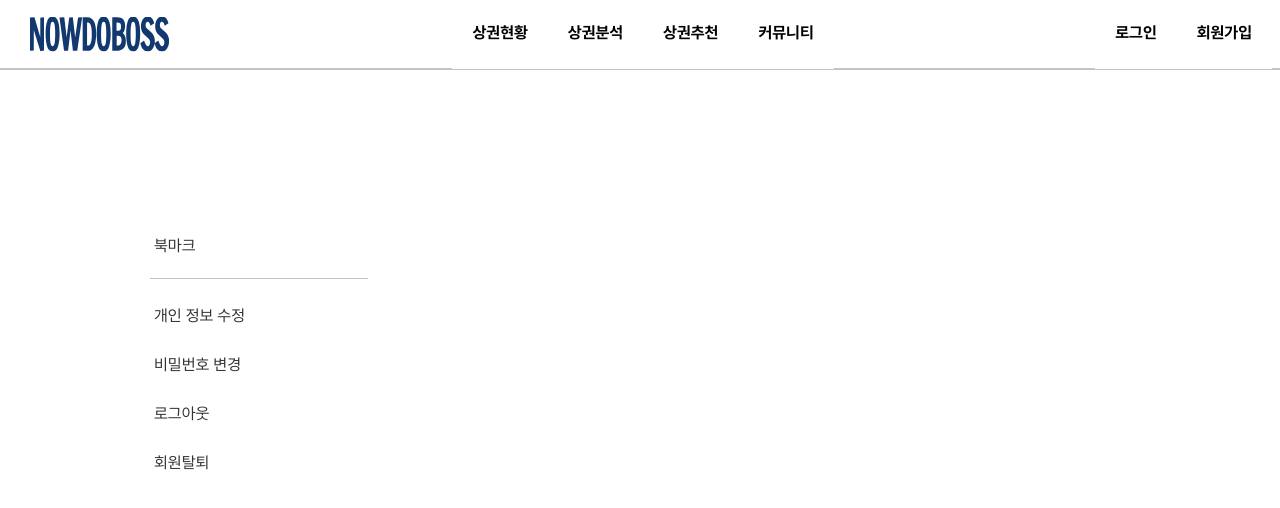
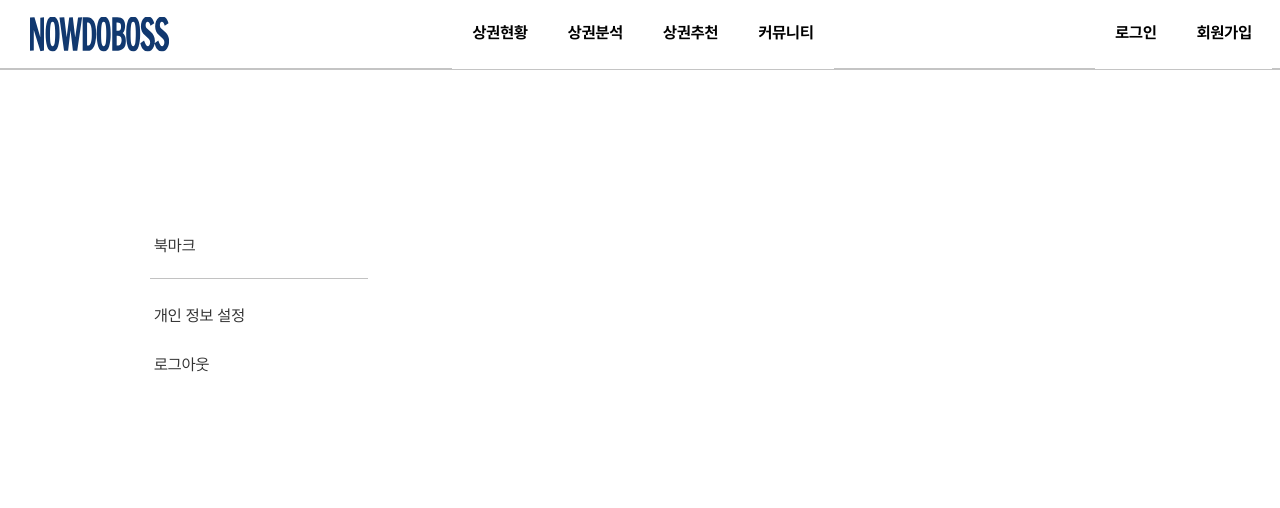
Before and after one commit to shindonggeun/NowDoBoss, a React (Vite) app in the folder FrontEnd/: page /profile in a window 1280 px wide. Shown: the top 508 px of the page. Built offline with nearby package versions, Linux system fonts and the light colour scheme; no server answers.

Commit message:
[FE] feat: 프로필 SideBar 컴포넌트 미사용 카테고리 제거
Former-commit-id: 6bd2c4a709b24ca350013423b53030485bc68597

```diff
--- a/FrontEnd/src/components/profile/SideBar.tsx
+++ b/FrontEnd/src/components/profile/SideBar.tsx
@@ -1,4 +1,4 @@
-import { useNavigate, useLocation } from 'react-router-dom'
+import { useLocation, useNavigate } from 'react-router-dom'
 import * as s from '@src/components/styles/profile/SideBarStyle'
 
 const SideBar = () => {
@@ -22,30 +22,14 @@ const SideBar = () => {
       </s.MenuItem>
       <s.Divider />
       <s.MenuItem
-        onClick={() => navigate('/profile/edit')}
+        onClick={() => navigate('/profile/settings/edit')}
         style={{
-          fontWeight: isActive('/profile/edit') ? '600' : '400',
+          fontWeight: isActive('/profile/settings/edit') ? '600' : '400',
         }}
       >
-        개인 정보 수정
-      </s.MenuItem>
-      <s.MenuItem
-        onClick={() => navigate('/profile/change-password')}
-        style={{
-          fontWeight: isActive('/profile/change-password') ? '600' : '400',
-        }}
-      >
-        비밀번호 변경
+        개인 정보 설정
       </s.MenuItem>
       <s.MenuItem>로그아웃</s.MenuItem>
-      <s.MenuItem
-        onClick={() => navigate('/profile/withdraw')}
-        style={{
-          fontWeight: isActive('/profile/withdraw') ? '600' : '400',
-        }}
-      >
-        회원탈퇴
-      </s.MenuItem>
     </s.Container>
   )
 }
--- a/FrontEnd/src/components/styles/profile/SideBarStyle.tsx
+++ b/FrontEnd/src/components/styles/profile/SideBarStyle.tsx
@@ -9,6 +9,9 @@ export const Container = styled.div`
 
   @media (max-width: 768px) {
     margin-top: 50px;
+    flex-direction: row; // 가로 방향으로 아이템 배치
+    //flex-wrap: wrap; // 필요한 경우 다음 줄로 아이템 이동
+    align-items: center; // 아이템을 세로 중앙에 배치
   }
 `
 
@@ -26,10 +29,23 @@ export const MenuItem = styled.div`
   &:not(:first-child) {
     margin-top: 5px; // 첫 번째 항목을 제외하고 상단 마진 추가
   }
+
+  @media (max-width: 768px) {
+    &:not(:first-child) {
+      margin-top: 0;
+      margin-left: 10px; // 가로 배치시 좌측 마진 추가
+    }
+  }
 `
 
 export const Divider = styled.div`
   height: 1px;
   background-color: #c2c2c2;
   margin: 10px 0;
+
+  @media (max-width: 768px) {
+    width: 1px;
+    height: 20px; // 수직 구분선의 높이 조정
+    margin: 0 10px; // 수직 구분선 주위의 마진 조정
+  }
 `
```
